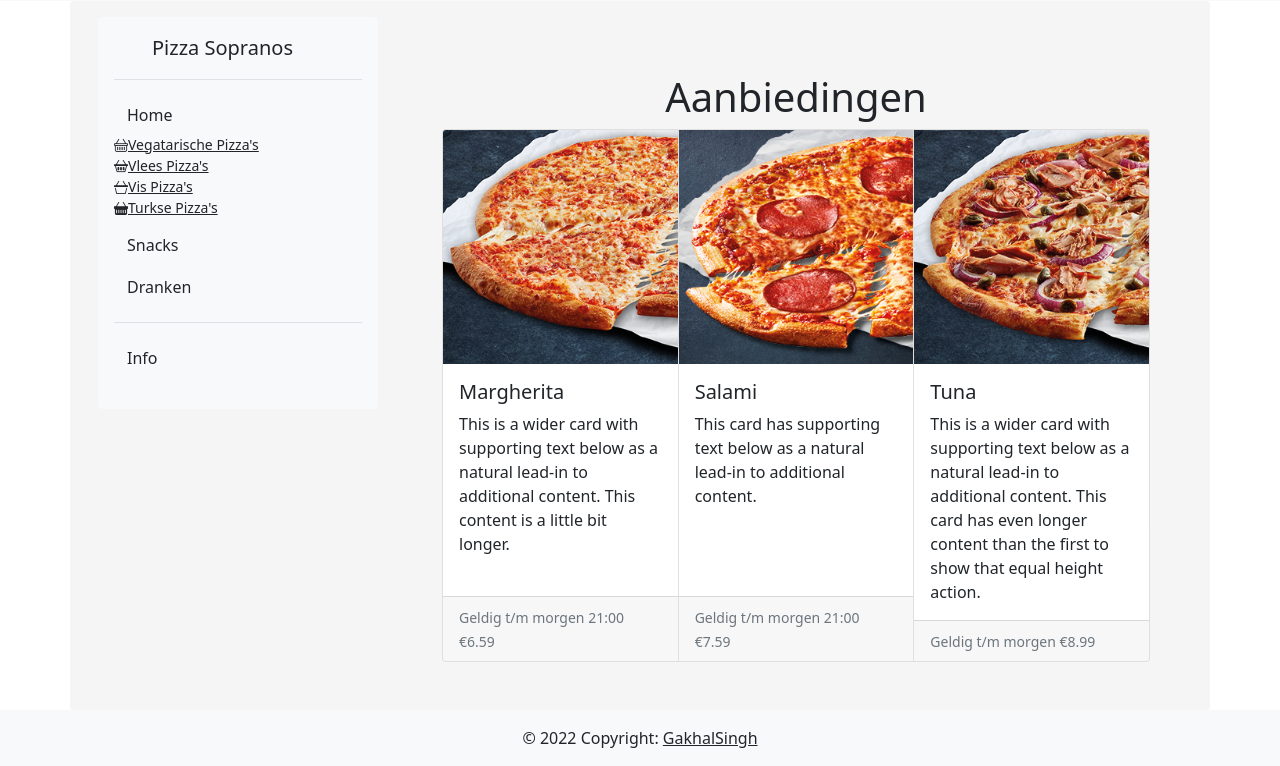
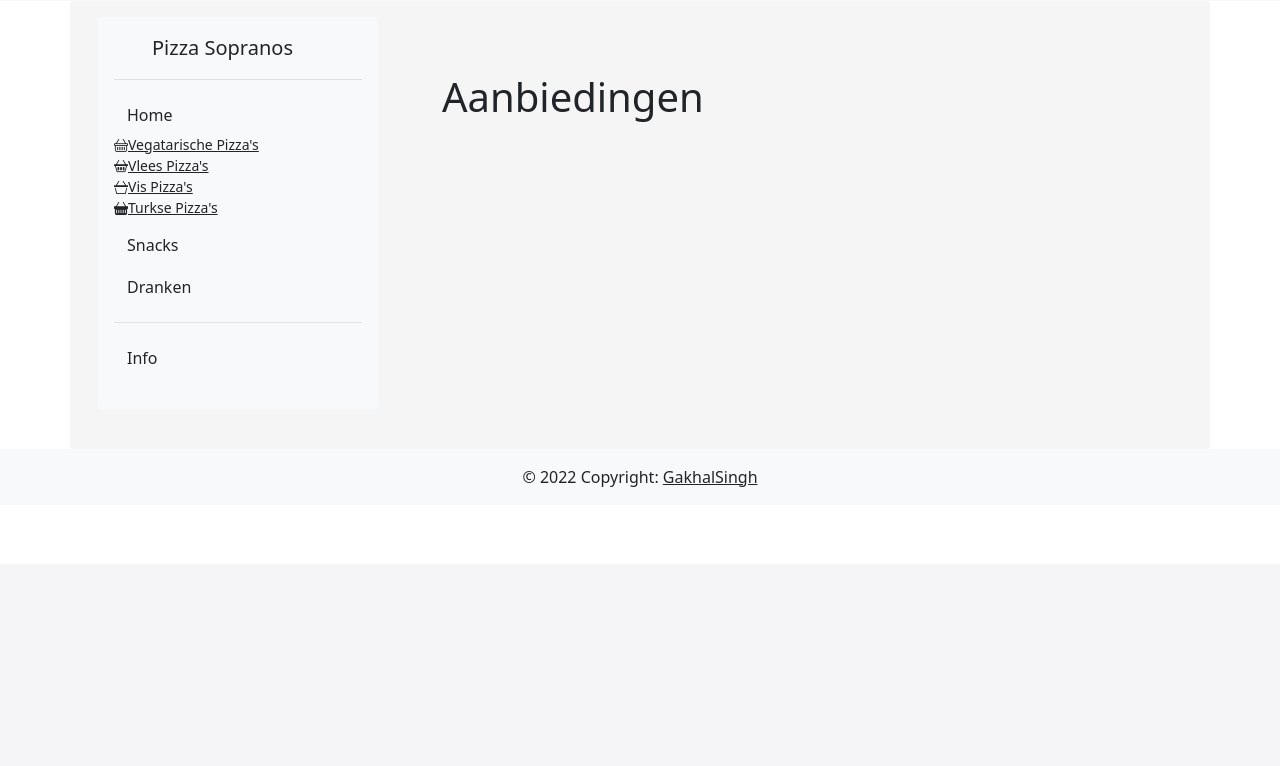
Before and after one commit to GakhalSingh/Sopranos-Pizzaria, a Symfony app: template templates/sopranos/pizzas.html.twig in a window 1280 px wide. Shown: the part 236-1002 px from the top of the page. After the commit the page ends 723 px from the top, so only its background shows below. Run offline with Twig, Linux system fonts and the light colour scheme; the template is opened without the code that fills it, so the values that code supplies are empty; some libraries are stand-ins or nearby versions.

Commit message:
Finished Project

```diff
--- a/templates/base.html.twig
+++ b/templates/base.html.twig
@@ -141,60 +141,11 @@
         </div>
         <div class="p-5">
           <br>
-          <h1 class="text-center">Aanbiedingen</h1>
-          <div class="card-group">
-            <div class="card">
-              <img src="../Images/Pizza's/Margherita.png" class="card-img-top" alt="...">
-              <div class="card-body">
-                <h5 class="card-title">Margherita</h5>
-                <p class="card-text">This is a wider card with supporting text below as a natural lead-in to additional content. This content is a little bit longer.</p>
-              </div>
-              <div class="card-footer">
-                <small class="text-muted">Geldig t/m morgen 21:00 €6.59</small>
-              </div>
-            </div>
-            <div class="card">
-              <img src="../Images/Pizza's/Salami.png" class="card-img-top" alt="...">
-              <div class="card-body">
-                <h5 class="card-title">Salami</h5>
-                <p class="card-text">This card has supporting text below as a natural lead-in to additional content.</p>
-              </div>
-              <div class="card-footer">
-                <small class="text-muted">Geldig t/m morgen 21:00 €7.59</small>
-              </div>
-            </div>
-            <div class="card">
-              <img src="../Images/Pizza's/Tuna.png" class="card-img-top" alt="...">
-              <div class="card-body">
-                <h5 class="card-title">Tuna</h5>
-                <p class="card-text">This is a wider card with supporting text below as a natural lead-in to additional content. This card has even longer content than the first to show that equal height action.</p>
-              </div>
-              <div class="card-footer">
-                <small class="text-muted">Geldig t/m morgen €8.99</small>
-              </div>
-            </div>
-          </div>
+          {% block body %}
+          {% endblock %}
         </div>
       </div>
-      <div class="card-deck">
-        {% for Category in Categories %}
-        <div class="col-sm-3">
-          <div class="card">
-            <img src="{{ Category.image }}" class="card-img-top" alt="{{ Category.name }}">
-            <div class="card-body">
-              <h5 class="card-title">{{ Category.name }} pizza's</h5>
-              <p class="card-text">This is a wider card with supporting text below as a natural lead-in to additional content. This card has even longer content than the first to show that equal height action.</p>
-            </div>
-            <div class="card-footer">
-              <small class="text-muted">Geldig t/m morgen €8.99</small>
-            </div>
-          </div>
-        </div>
-        {% endfor %}
-      </div>
     </div>
-        {% block body %}
-        {% endblock %}
     </body>
     <footer class="bg-light text-center text-lg-start">
       <div class="text-center p-3" >
--- a/templates/sopranos/pizzas.html.twig
+++ b/templates/sopranos/pizzas.html.twig
@@ -1,7 +1,21 @@
 
 {% extends 'base.html.twig' %}
         {% block body %}
-                {% for Category in Categories %}
-                        <p> {{ Category.name }} </p>
-                {% endfor %}
+                <h1 class="text-center">Aanbiedingen</h1>
+                <div class="card-group">
+                        {% for Category in Categories %}
+                                <div class="col-sm-4">
+                                        <div class="card">
+                                                <img src="{{ Category.image }}" class="card-img-top" alt="{{ Category.name }}">
+                                                <div class="card-body">
+                                                        <h5 class="card-title">{{ Category.name }} pizza's</h5>
+                                                        <p class="card-text">This is a wider card with supporting text below as a natural lead-in to additional content. This card has even longer content than the first to show that equal height action.</p>
+                                                </div>
+                                                <div class="card-footer">
+                                                        <small class="text-muted">Geldig t/m morgen €8.99</small>
+                                                </div>
+                                        </div>
+                                </div>
+                        {% endfor %}
+                </div>
         {% endblock %}
```
